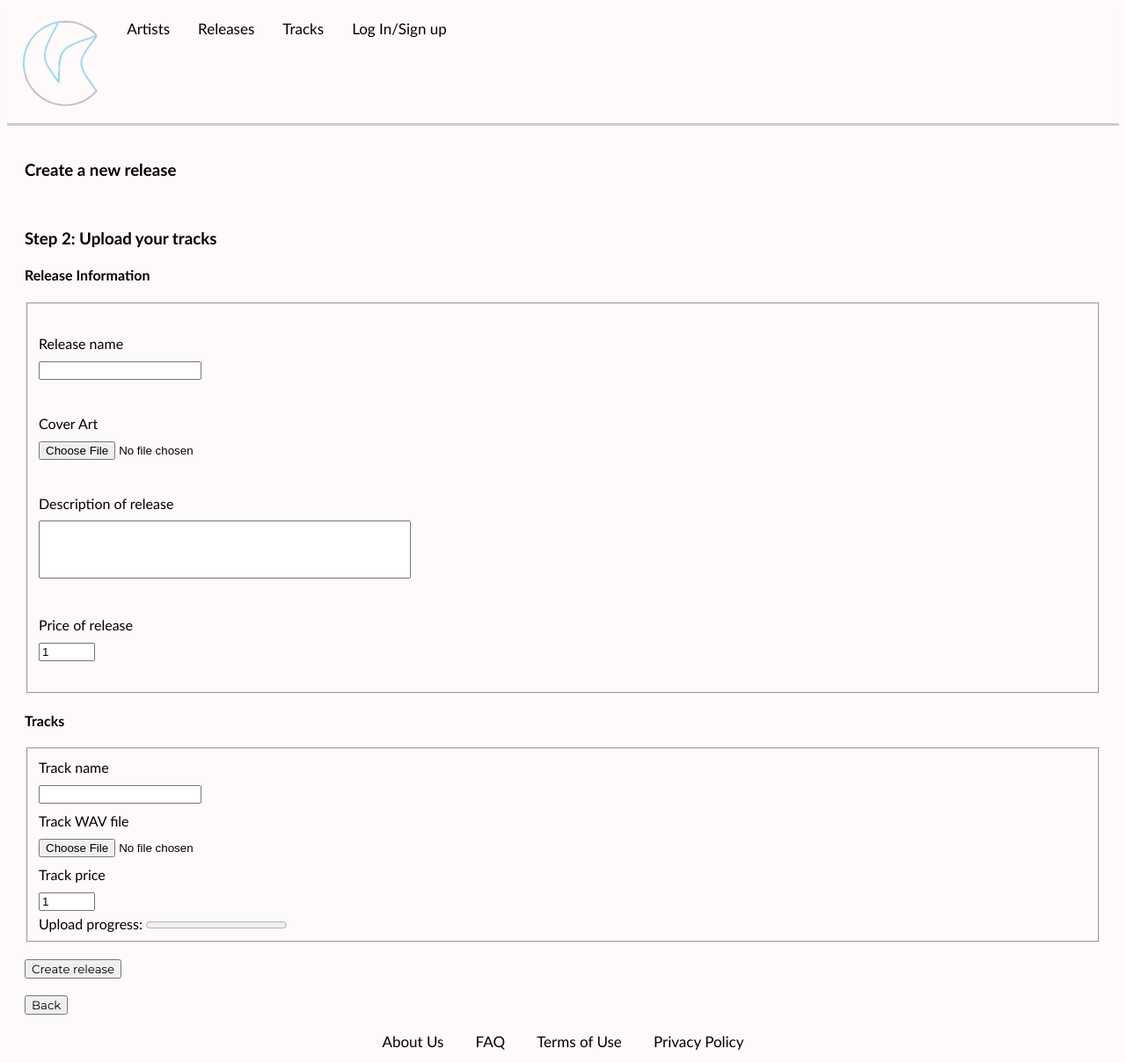
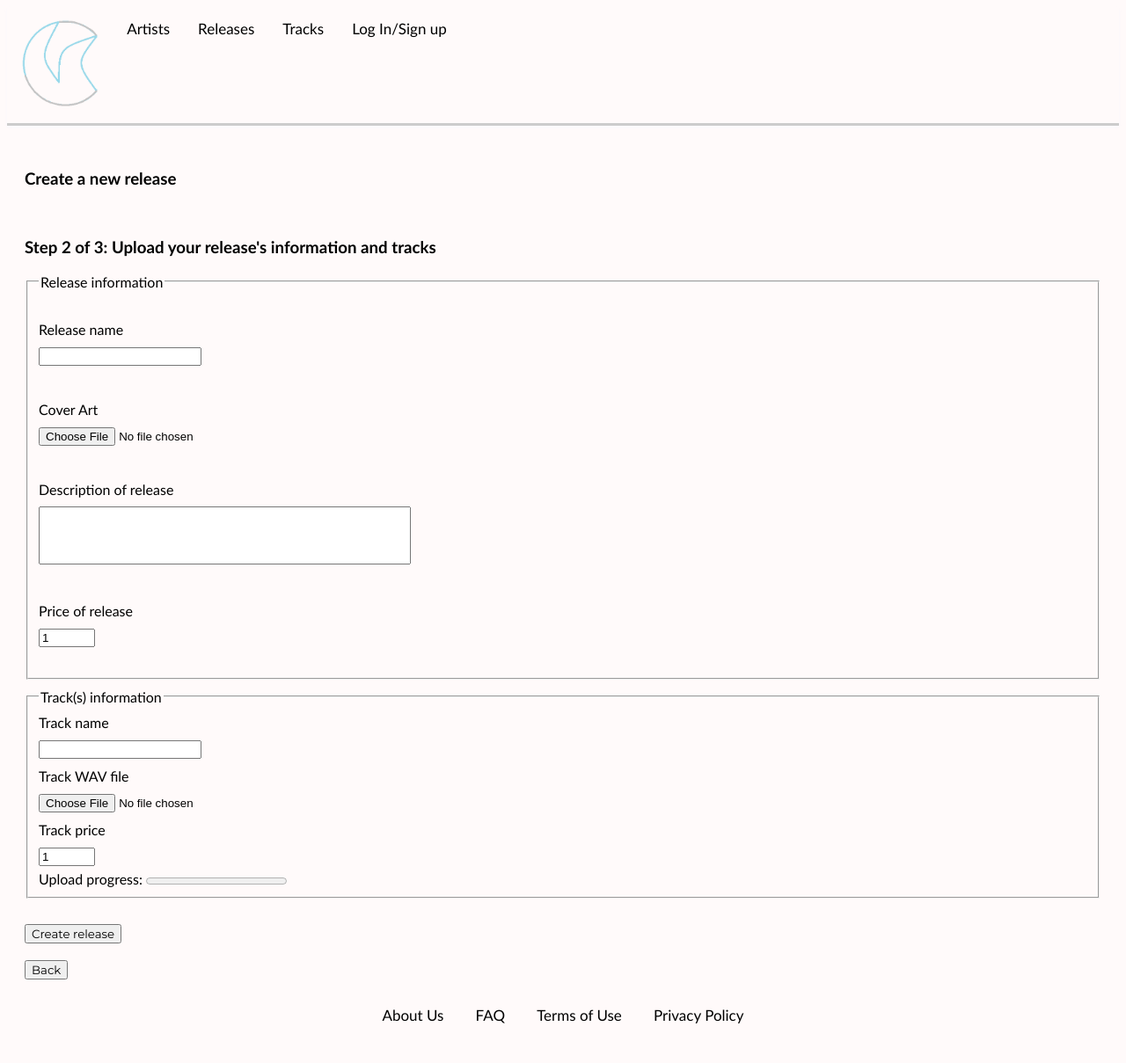
Before and after one commit to tserg/musicakes, a Flask app: template templates/forms/new_release.html in a window 1280 px wide. Shown: the whole page at 88% size. After the commit the page ends 1164 px from the top, so only its background shows below. Run offline with Flask 2, Linux system fonts and the light colour scheme; the template is opened without the code that fills it, so the values that code supplies are empty; some libraries are stand-ins or nearby versions.

Commit message:
frontend: html changes

```diff
--- a/templates/forms/new_release.html
+++ b/templates/forms/new_release.html
@@ -11,23 +11,19 @@
 
   {% else %}
   <div class="page-content-container">
-    <div>
+    <div class="page-content-subcontainer">
       <form class="form" name="new_release" onsubmit="return false">
 
         <div>
-          <h3 class="form-heading">Create a new release</h3>
+          <h3>Create a new release</h3>
           <br>
-          <h3>Step 2: Upload your tracks</h3>
-        </div>
-
-        <div>
-            <h4>Release Information</h4>
-
+          <h3>Step 2 of 3: Upload your release's information and tracks</h3>
         </div>
 
         <div>
 
           <fieldset class ="form-group" id="tracks-information">
+          <legend>Release information</legend>
 
           <div class="form-group">
             <div class="form-sub-group">
@@ -71,13 +67,9 @@
 
         </div>
 
-        <div>
-            <h4>Tracks</h4>
-
-        </div>
-
-        <div id="track-form-container">
+        <div class="page-content-subcontainer">
           <fieldset class ="track-form-group">
+            <legend>Track(s) information</legend>
             <div class="form-sub-group">
               <label for="track-name-input-1">Track name</label>
             </div>
--- a/templates/forms/new_release_presubmission.html
+++ b/templates/forms/new_release_presubmission.html
@@ -15,10 +15,10 @@
         {{ form.hidden_tag() }}
 
         <h3 class="form-heading">Create a new release</h3>
-        <h3>Step 1: Select the number of tracks</h3>
+        <h3>Step 1 of 3: Select the number of tracks</h3>
 
         <div class="form-group">
-            <label for="track_count">Number of tracks</label>
+            <label for="track_count">Number of tracks: </label>
             {{ form.track_count(class_ = 'form-control', autofocus = true) }}
 
         </div>
```
